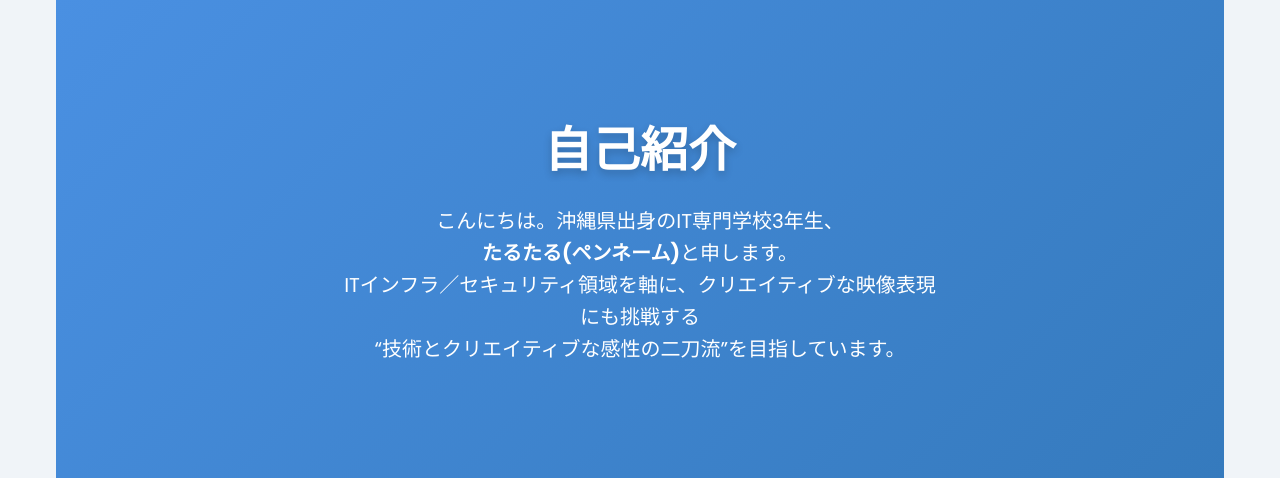
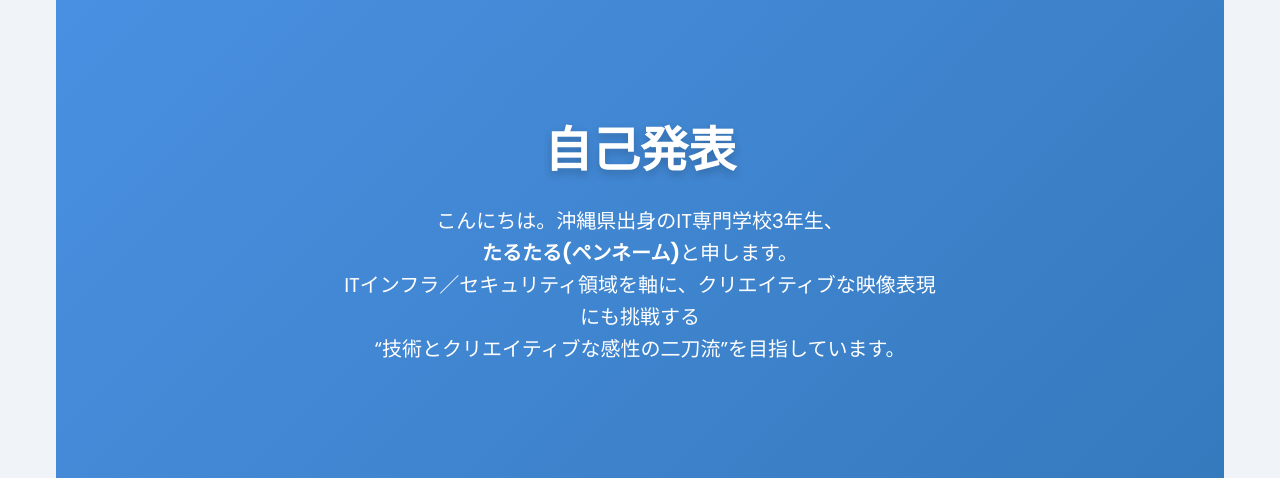
Before and after one commit to S-Onno/blueteck, a PHP site: page / in a window 1280 px wide. Shown: the part 177-655 px from the top of the page. Run offline with PHP 8.4, Linux system fonts and the light colour scheme.

Commit message:
Update index.php

```diff
--- a/index.php
+++ b/index.php
@@ -2,7 +2,7 @@
 
 <section class="hero">
   <div>
-    <h2>自己紹介</h2>
+    <h2>自己発表</h2>
   <p>
     こんにちは。沖縄県出身のIT専門学校3年生、<br><strong>たるたる(ペンネーム)</strong>と申します。<br>
     ITインフラ／セキュリティ領域を軸に、クリエイティブな映像表現にも挑戦する<br>
```
